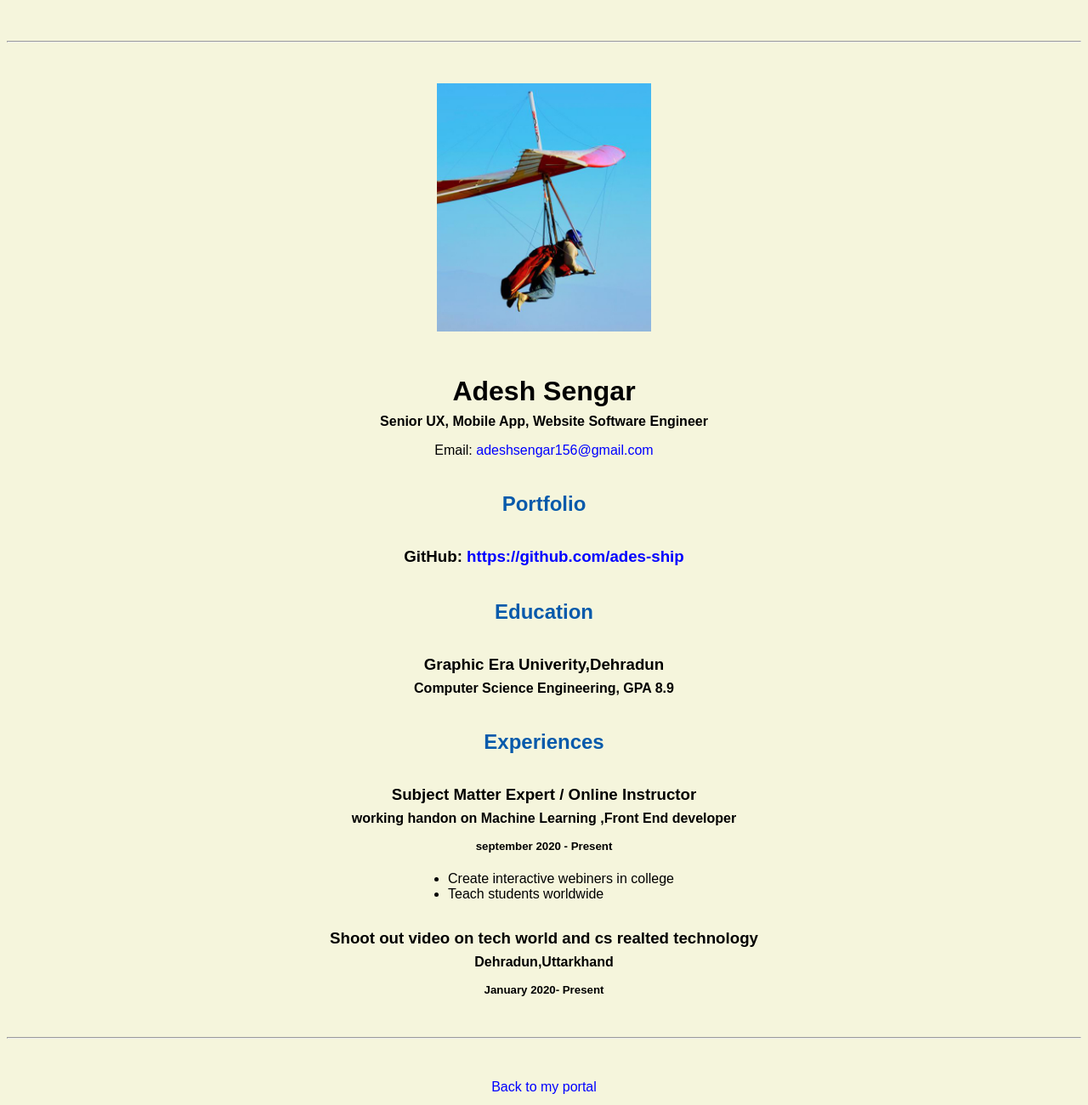
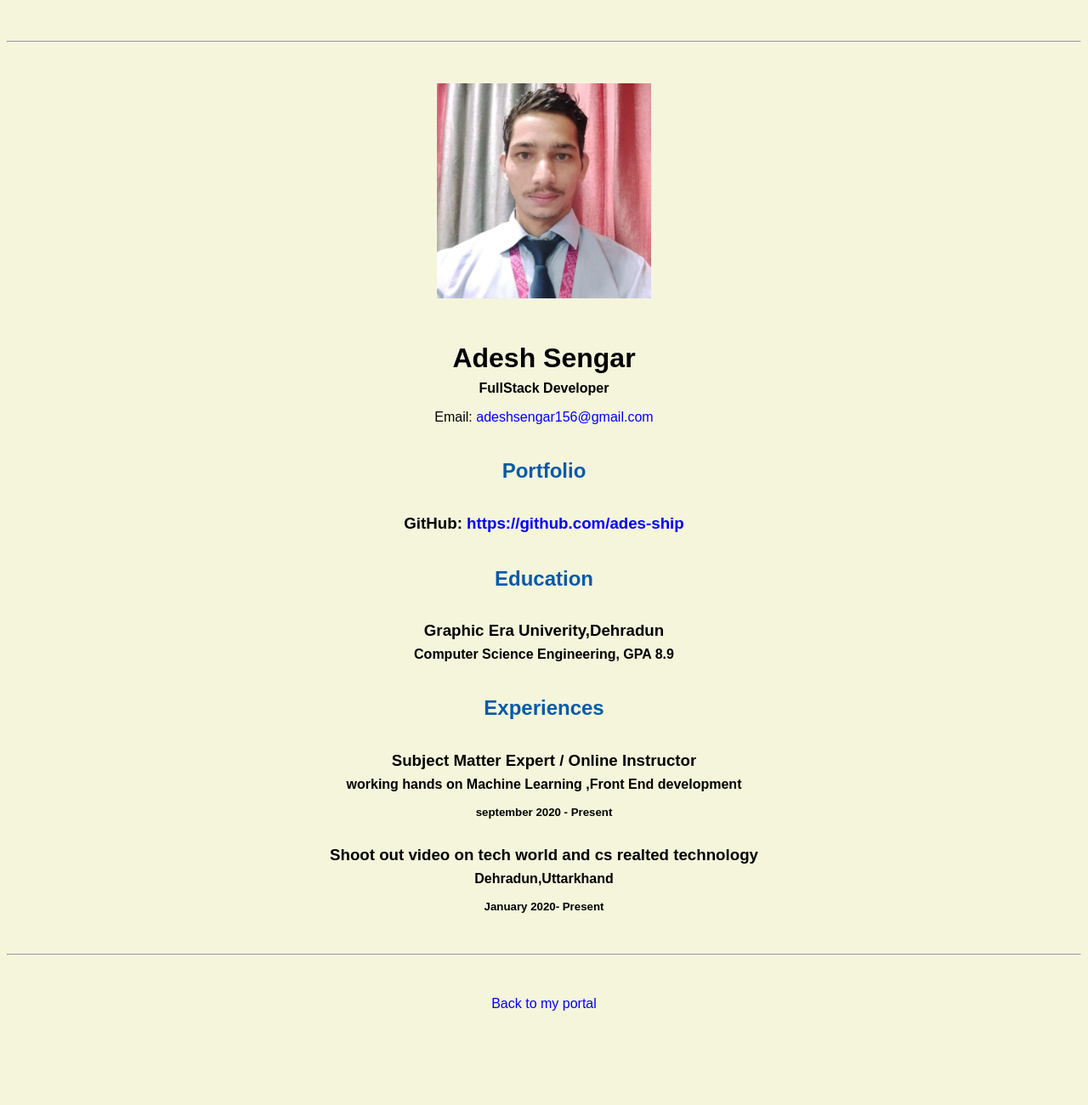
Before and after one commit to ades-ship/AdeshSengar.github.io, a plain HTML site: page resume.html in a window 1280 px wide. Shown: the whole page at 85% size. After the commit the page ends 1222 px from the top, so only its background shows below. Drawn offline with Linux system fonts and the light colour scheme.

Commit message:
update resume

```diff
--- a/resume.html
+++ b/resume.html
@@ -17,10 +17,10 @@
   <body>
     <hr>
 
-    <img src="images/headshot.jpg" alt="Adesh Sengar headshot" width="20%">
+    <img src="images/adesh.jpeg" alt="Adesh Sengar headshot" width="20%">
 
     <h1>Adesh Sengar</h1>
-    <h4>Senior UX, Mobile App, Website Software Engineer</h4>
+    <h4>FullStack Developer</h4>
 
     <p>Email: <a href="mailto:adeshsengar156@gmail.com" target="_blank">adeshsengar156@gmail.com</a></p>
     <!-- don't post physical address, personal phone number or other personal information on the web! -->
@@ -36,12 +36,8 @@
     <h2>Experiences</h2>
 
     <h3>Subject Matter Expert / Online Instructor</h3>
-    <h4>working handon on Machine Learning ,Front End developer</h4>
+    <h4>working hands on Machine Learning ,Front End development</h4>
     <h5>september 2020 - Present</h5>
-      <ul>
-        <li>Create interactive webiners in college</li>
-        <li>Teach students worldwide</li>
-      </ul>
 
     <h3>Shoot out video on tech world and cs realted technology</h3>
     <h4>Dehradun,Uttarkhand</h4>
```
Also changed, not shown: index.html (+2 -2 lines), images/Engage.jpeg (added), images/MicrosoftEngage.jpeg (added), images/adesh.jpeg (added), images/adesh1.png (added), images/picofme.png (added).
